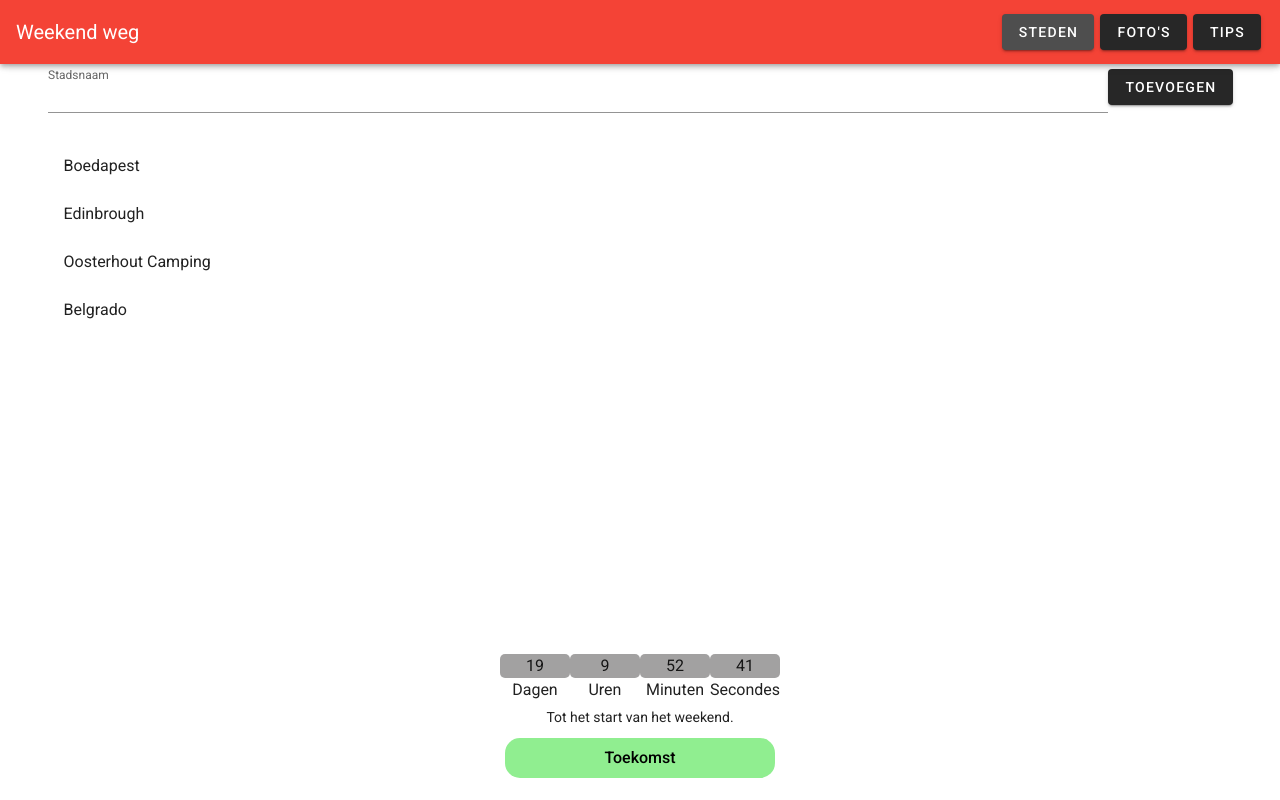
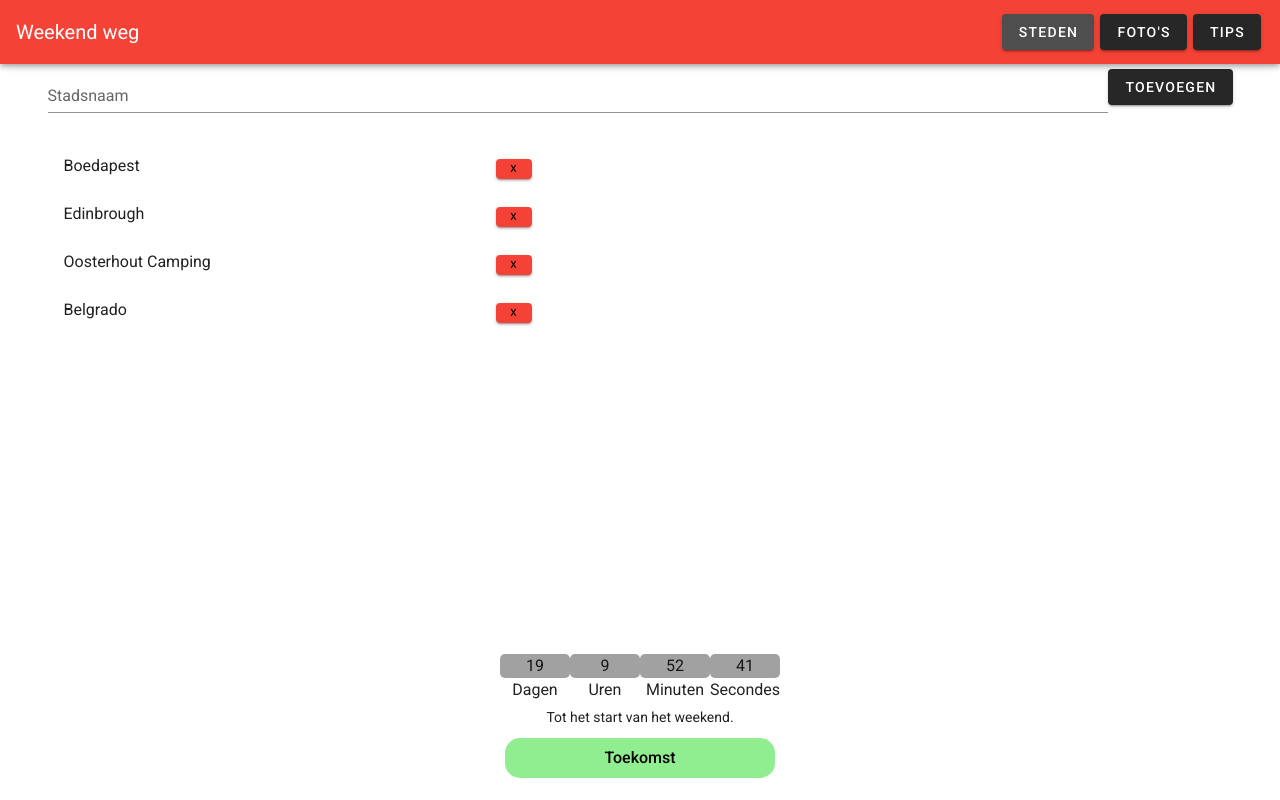
Before and after one commit to Het-Kleine-bedrijfje/weekend-weg, a Vue app: page /locaties in a window 1280 px wide. Built offline with nearby package versions, Linux system fonts and the light colour scheme.

Commit message:
implemented vuex and styling of steden page

```diff
--- a/babel.config.js
+++ b/babel.config.js
@@ -1,3 +1,3 @@
 module.exports = {
-  presets: ["@vue/cli-plugin-babel/preset"]
+  presets: ["@vue/cli-plugin-babel/preset"],
 };
--- a/src/locations/CitySelector.vue
+++ b/src/locations/CitySelector.vue
@@ -1,15 +1,16 @@
 <template>
-  <v-container cols="6">
+  <v-container>
     <v-row class="voeg-toe-form" dark>
       <v-text-field v-model="nieuweStad" label="Stadsnaam"></v-text-field>
-      <v-btn dark bottom @click="AddNewCity(nieuweStad)">Toevoegen</v-btn>
+      <v-btn dark bottom @click="CheckArray(nieuweStad)">Toevoegen</v-btn>
     </v-row>
 
     <v-row align="center" class="d-md-flex">
-      <v-list>
+      <v-list width="500px">
         <template v-for="(stad, index) in steden">
           <v-list-item class="steden-lijst-item" :key="index">
             <v-list-item-content>{{ stad }}</v-list-item-content>
+            <v-btn x-small class="red" @click="DeleteItem(index)">X</v-btn>
           </v-list-item>
         </template>
       </v-list>
@@ -22,18 +23,41 @@ export default {
   name: "CitySelector",
   data() {
     return {
-      steden: ["Boedapest", "Edinbrough", "Oosterhout Camping", "Belgrado"],
-      nieuweStad: " "
+      nieuweStad: "",
+      stedenLijst: []
     };
   },
+  computed: {
+    steden() {
+      return this.$store.state.steden;
+    }
+  },
   methods: {
-    AddNewCity: nieuweStad => {
-      if (nieuweStad == "") {
+    AddCity(stad) {
+      // stad krijgt hoofdletter en voegt het daarna to aan de steden lijst
+      if (stad == "") {
         alert("Vul een stadsnaam in!");
       } else {
-        this.steden.push(nieuweStad);
+        this.$store.commit("AddNewCity", stad);
+        return (this.nieuweStad = "");
       }
+    },
+    /* eslint-disable no-console */
+    CheckArray(checkStad) {
+      var stad =
+        checkStad.charAt(0).toUpperCase() + checkStad.slice(1)
+
+      const stedenLijst = this.$store.state.steden;
+      if (stedenLijst.includes(stad)) {
+        alert(stad + " zit al in deze lijst!");
+      } else {
+        this.AddCity(stad);
+      }
+    },
+    DeleteItem(index) {
+      this.$store.commit("DeleteItem", index);
     }
+    /* eslint-enable no-console */
   }
 };
 </script>
--- a/src/store/index.js
+++ b/src/store/index.js
@@ -4,8 +4,17 @@ import Vuex from "vuex";
 Vue.use(Vuex);
 
 export default new Vuex.Store({
-  state: {},
-  mutations: {},
+  state: {
+    steden: ["Boedapest", "Edinbrough", "Oosterhout Camping", "Belgrado"],
+  },
+  mutations: {
+    AddNewCity(state, nieuweStad) {
+        state.steden.push(nieuweStad);
+    },
+    DeleteItem(state, index) {
+      state.steden.splice(index, 1);
+    }
+  },
   actions: {},
   modules: {}
 });
```
Also changed, not shown: 2 other files (tests, documents, lock files or other folders).
